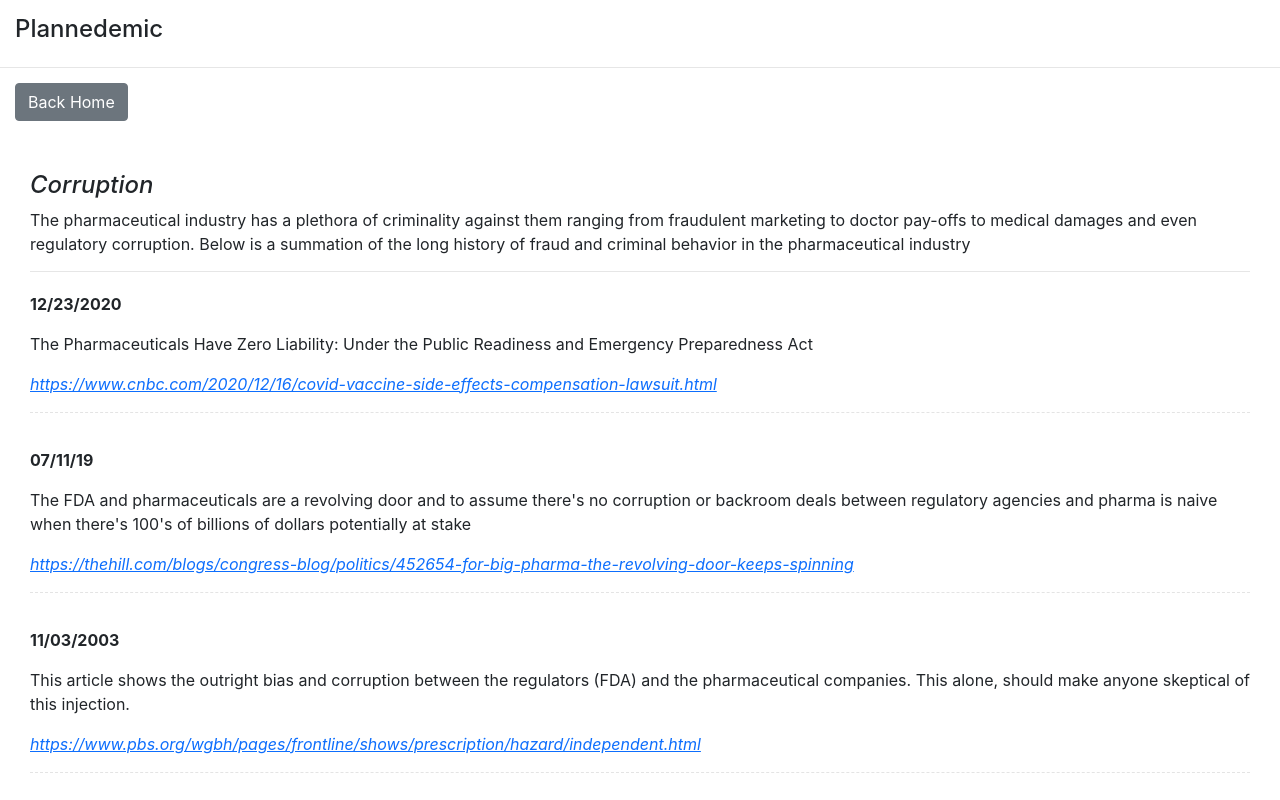
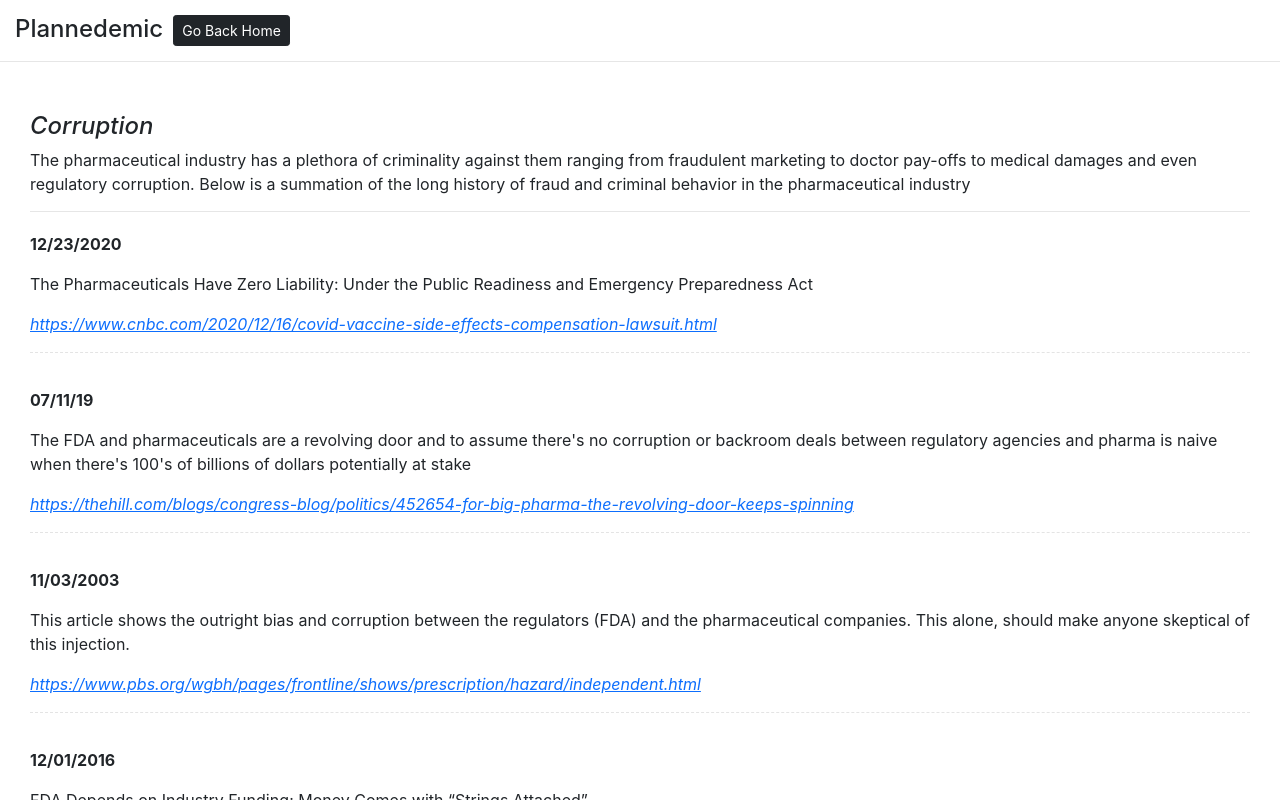
Before and after one commit to bitcoin21m/Plannedemic, a React (Create React App) app in the folder plannedemic/: page / in a window 1280 px wide. Both pictures are taken after a click on the button "Corruption". Shown: the top 800 px of the page. Built offline with nearby package versions, Linux system fonts and the light colour scheme.

Commit message:
last commit before hand-off

```diff
--- a/plannedemic/src/App.js
+++ b/plannedemic/src/App.js
@@ -10,31 +10,50 @@ function App() {
   const [type, setType] = useState();
   const [db, setDb] = useState()
   const [isHome, setIsHome] = useState(true)
+  const [headerFixed, setHeaderFixed] = useState(false)
 
   const typeHandler = (param) => {
     setSection(() => param.target.parentElement.previousSibling.innerText)
     setType(() => param.target.innerText)
-    console.log("setting type: ", param.target.innerText)
     setIsHome(() => false)
   }
 
   useEffect(() => {
     setDb(() => data)
+    setHeaderFixed(() => window.pageYOffset > 10)
+  },[])
 
-    return (
-      console.log(db)
-    )
-  },[])
+  useEffect(() => {
+    window.scrollTo(0,0)
+  }, [isHome])
 
   const goHome = () => {
     setIsHome(() => true)
   }
 
+  const scrollUp = () => window.scrollTo(0,0)
+
+  document.addEventListener("scroll", (event) => setHeaderFixed(() => window.pageYOffset > 10))
+
   return (
     <div className={styles.App}>
-      <div className={styles.header}>
-        <h4>Plannedemic</h4>
-      </div>
+      {
+        headerFixed
+        ? (
+            <div className={styles.header, styles['fixed-header']}>
+              <h4 onClick={isHome ? scrollUp : goHome} className={styles['fixed-header-content']}>Plannedemic</h4>
+              { !isHome && <button onClick={goHome} className={`btn btn-sm btn-dark ${styles['fixed-header-button']}`}>Go Back Home</button>}
+            </div>
+          )
+        :
+          (
+            <div className={styles.header}>
+              <h4 className={styles['header-content']} onClick={isHome ? scrollUp : goHome} >Plannedemic</h4>
+              { !isHome && <button onClick={goHome} className={`btn btn-sm btn-dark ${styles['fixed-header-button']}`}>Go Back Home</button>}
+            </div>
+          )
+
+      }
       { isHome ?
         <div>
           <div className={styles.intro}>
@@ -70,7 +89,6 @@ function App() {
         </div>
         :
           <div className={styles['section-container']}>
-            <button onClick={goHome} className="btn btn-secondary">Back Home</button>
             <Sections param={type} articles={db.sections.filter(c => c.name == section)[0].types.filter(d => d.type == type)[0].articles}></Sections>
           </div>
         }
--- a/plannedemic/src/App.module.css
+++ b/plannedemic/src/App.module.css
@@ -61,3 +61,29 @@
   padding-bottom: 15px;
   margin-bottom: -15px;
 }
+
+.fixed-header {
+  position: fixed;
+  background-color: white;
+  width: 100%;
+  top: 0;
+  padding: 25px 0;
+  border-bottom: 1px solid #e6e6e6;
+  z-index: 9999;
+}
+
+.fixed-header-content {
+  margin-left: 15px;
+  cursor: pointer;
+  display: inline;
+}
+
+.fixed-header-button {
+  margin-left: 10px;
+  margin-top: -5px;
+}
+
+.header-content {
+  cursor: pointer;
+  display: inline;
+}
--- a/plannedemic/src/components/Types.js
+++ b/plannedemic/src/components/Types.js
@@ -25,7 +25,6 @@ const Types = props => {
                                 {c.content.map(d => {
                                     return (<p className={styles['content-url']}><a href={d}>{d}</a></p>)
                                 })}
-                                {/* <p className={styles['content-url']}><a href={c.url}>{c.url}</a></p> */}
                             </div>
                         )
                     })
```
